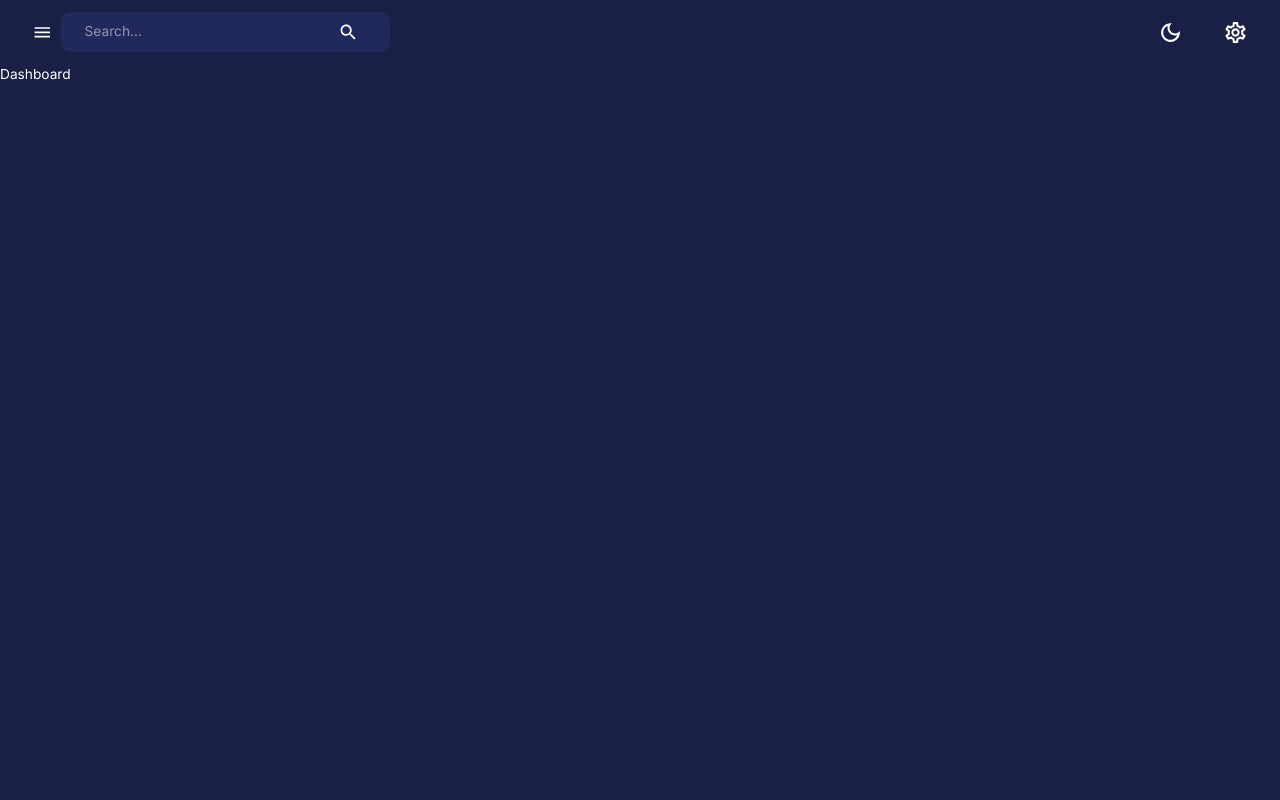
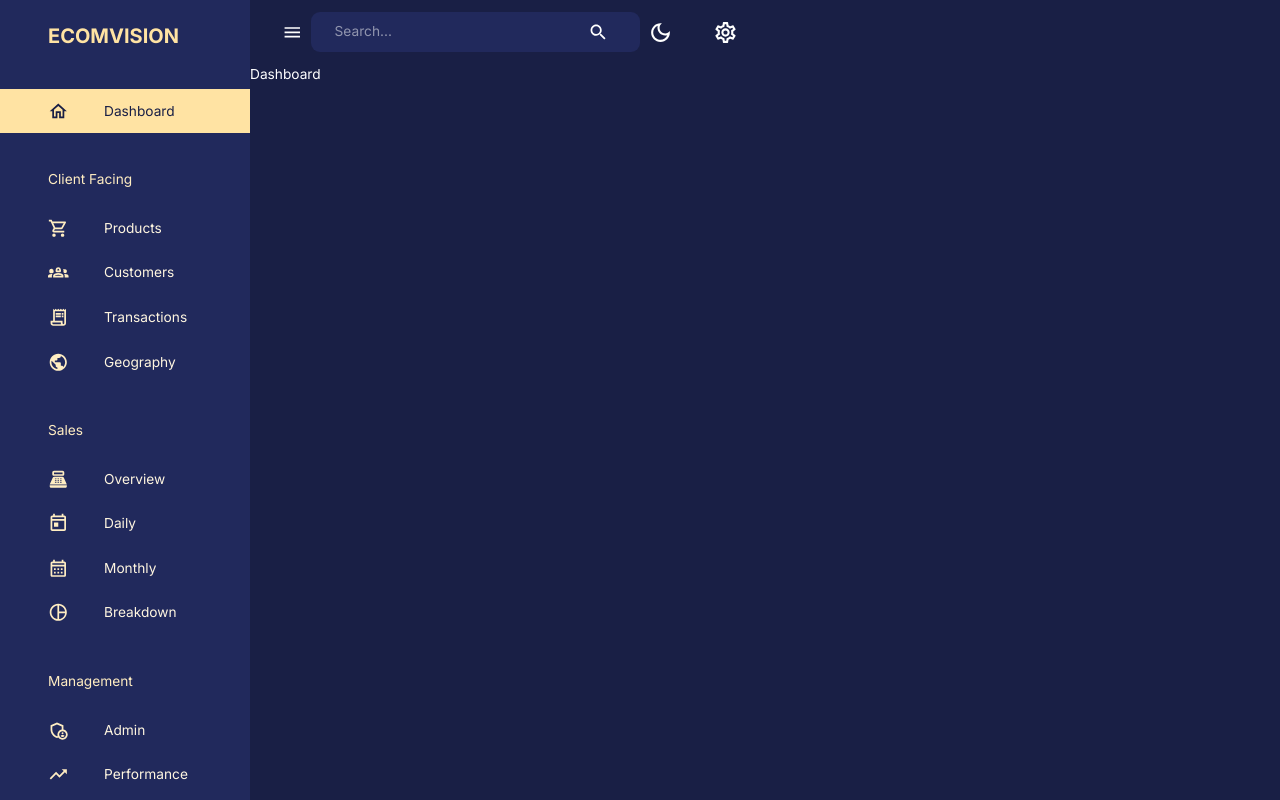
Before and after one commit to taed13/mern-admin-dashboard, a React (Create React App) app in the folder client/: page /dashboard in a window 1280 px wide. Built offline with nearby package versions, Linux system fonts and the light colour scheme.

Commit message:
building sidebar with mui

```diff
--- a/client/src/components/Navbar.jsx
+++ b/client/src/components/Navbar.jsx
@@ -19,7 +19,7 @@
   useTheme,
 } from "@mui/material";
 
-const Navbar = () => {
+const Navbar = ({ isSidebarOpen, setIsSidebarOpen }) => {
   const dispatch = useDispatch();
   const theme = useTheme();
   return (
@@ -33,7 +33,7 @@
       <Toolbar sx={{ justifyContent: "space-between" }}>
         {/* LEFT SIDE */}
         <FlexBetween>
-          <IconButton onClick={() => console.log("open/close sidebar")}>
+          <IconButton onClick={() => setIsSidebarOpen(!isSidebarOpen)}>
             <MenuIcon />
           </IconButton>
 
--- /dev/null
+++ b/client/src/components/Sidebar.jsx
@@ -0,0 +1,201 @@
+import React from "react";
+import {
+  Box,
+  Divider,
+  Drawer,
+  IconButton,
+  List,
+  ListItem,
+  ListItemButton,
+  ListItemIcon,
+  ListItemText,
+  Typography,
+  useTheme,
+} from "@mui/material";
+
+import {
+  SettingsOutlined,
+  ChevronLeft,
+  ChevronRightOutlined,
+  HomeOutlined,
+  ShoppingCartOutlined,
+  Groups2Outlined,
+  ReceiptLongOutlined,
+  PublicOutlined,
+  TodayOutlined,
+  CalendarMonthOutlined,
+  AdminPanelSettingsOutlined,
+  TrendingUpOutlined,
+  PieChartOutlined,
+  PointOfSaleOutlined,
+} from "@mui/icons-material";
+import { useEffect, useState } from "react";
+import { useLocation, useNavigate } from "react-router-dom";
+import FlexBetween from "./FlexBetween";
+import profileImage from "assets/profile.jpeg";
+
+const navItems = [
+  {
+    text: "Dashboard",
+    icon: <HomeOutlined />,
+  },
+  {
+    text: "Client Facing",
+    icon: null,
+  },
+  {
+    text: "Products",
+    icon: <ShoppingCartOutlined />,
+  },
+  {
+    text: "Customers",
+    icon: <Groups2Outlined />,
+  },
+  {
+    text: "Transactions",
+    icon: <ReceiptLongOutlined />,
+  },
+  {
+    text: "Geography",
+    icon: <PublicOutlined />,
+  },
+  {
+    text: "Sales",
+    icon: null,
+  },
+  {
+    text: "Overview",
+    icon: <PointOfSaleOutlined />,
+  },
+  {
+    text: "Daily",
+    icon: <TodayOutlined />,
+  },
+  {
+    text: "Monthly",
+    icon: <CalendarMonthOutlined />,
+  },
+  {
+    text: "Breakdown",
+    icon: <PieChartOutlined />,
+  },
+  {
+    text: "Management",
+    icon: null,
+  },
+  {
+    text: "Admin",
+    icon: <AdminPanelSettingsOutlined />,
+  },
+  {
+    text: "Performance",
+    icon: <TrendingUpOutlined />,
+  },
+];
+
+const Sidebar = ({
+  drawerWidth,
+  isSidebarOpen,
+  setIsSidebarOpen,
+  isNonMobile,
+}) => {
+  const { pathname } = useLocation();
+  const [active, setActive] = useState("");
+  const navigate = useNavigate();
+  const theme = useTheme();
+
+  useEffect(() => {
+    setActive(pathname.substring(1));
+  }, [pathname]);
+  return (
+    <Box component="nav">
+      {isSidebarOpen && (
+        <Drawer
+          open={isSidebarOpen}
+          onClose={() => setIsSidebarOpen(false)}
+          variant="persistent"
+          anchor="left"
+          sx={{
+            width: drawerWidth,
+            "& .MuiDrawer-paper": {
+              color: theme.palette.secondary[200],
+              backgroundColor: theme.palette.background.alt,
+              boxSizing: "border-box",
+              borderWidth: isNonMobile ? 0 : "2px",
+              width: drawerWidth,
+            },
+          }}
+        >
+          <Box width="100%">
+            <Box m="1.5rem 2rem 2rem 3rem">
+              <FlexBetween color={theme.palette.secondary.main}>
+                <Box display="flex" alignItems="center" gap="0.5rem">
+                  <Typography variant="h4" fontWeight="bold">
+                    ECOMVISION
+                  </Typography>
+                </Box>
+                {!isNonMobile && (
+                  <IconButton onClick={() => setIsSidebarOpen(!isSidebarOpen)}>
+                    <ChevronLeft />
+                  </IconButton>
+                )}
+              </FlexBetween>
+            </Box>
+            <List>
+              {navItems.map(({ text, icon }) => {
+                if (!icon) {
+                  return (
+                    <Typography key={text} sx={{ m: "2.25rem 0 1rem 3rem" }}>
+                      {text}
+                    </Typography>
+                  );
+                }
+                const lcText = text.toLowerCase();
+
+                return (
+                  <ListItem key={text} disablePadding>
+                    <ListItemButton
+                      onClick={() => {
+                        navigate(`/${lcText}`);
+                        setActive(lcText);
+                      }}
+                      sx={{
+                        backgroundColor:
+                          active === lcText
+                            ? theme.palette.secondary[300]
+                            : "transparent",
+                        color:
+                          active === lcText
+                            ? theme.palette.primary[600]
+                            : theme.palette.secondary[100],
+                      }}
+                    >
+                      <ListItemIcon
+                        sx={{
+                          ml: "2rem",
+                          color:
+                            active === lcText
+                              ? theme.palette.primary[600]
+                              : theme.palette.secondary[200],
+                        }}
+                      >
+                        {icon}
+                      </ListItemIcon>
+                      <ListItemText primary={text}>
+                        {active === lcText && (
+                          <ChevronRightOutlined sx={{ ml: "auto" }} />
+                        )}
+                      </ListItemText>
+                    </ListItemButton>
+                  </ListItem>
+                );
+              })}
+            </List>
+          </Box>
+        </Drawer>
+      )}
+    </Box>
+  );
+};
+
+export default Sidebar;
--- a/client/src/scenes/layout/index.jsx
+++ b/client/src/scenes/layout/index.jsx
@@ -1,14 +1,27 @@
-import React from "react";
+import React, { useState } from "react";
 import { Box, useMediaQuery } from "@mui/material";
 import { Outlet } from "react-router-dom";
 import { useSelector } from "react-redux";
 import Navbar from "components/Navbar";
+import Sidebar from "components/Sidebar";
 
 const Layout = () => {
+  const isNonMobile = useMediaQuery("(min-width: 600px)");
+  const [isSidebarOpen, setIsSidebarOpen] = useState(true);
+
   return (
-    <Box width="100%" height="100%">
+    <Box display={isNonMobile ? "flex" : "block"} width="100%" height="100%">
+      <Sidebar
+        isNonMobile={isNonMobile}
+        drawerWidth="250px"
+        isSidebarOpen={isSidebarOpen}
+        setIsSidebarOpen={setIsSidebarOpen}
+      />
       <Box>
-        <Navbar />
+        <Navbar
+          isSidebarOpen={isSidebarOpen}
+          setIsSidebarOpen={setIsSidebarOpen}
+        />
         <Outlet />
       </Box>
     </Box>
--- a/client/src/state/index.js
+++ b/client/src/state/index.js
@@ -2,6 +2,7 @@
 
 const initialState = {
   mode: "dark",
+  userId: "63701cc1f03239b7f700000e",
 };
 
 export const globalSlice = createSlice({
```
